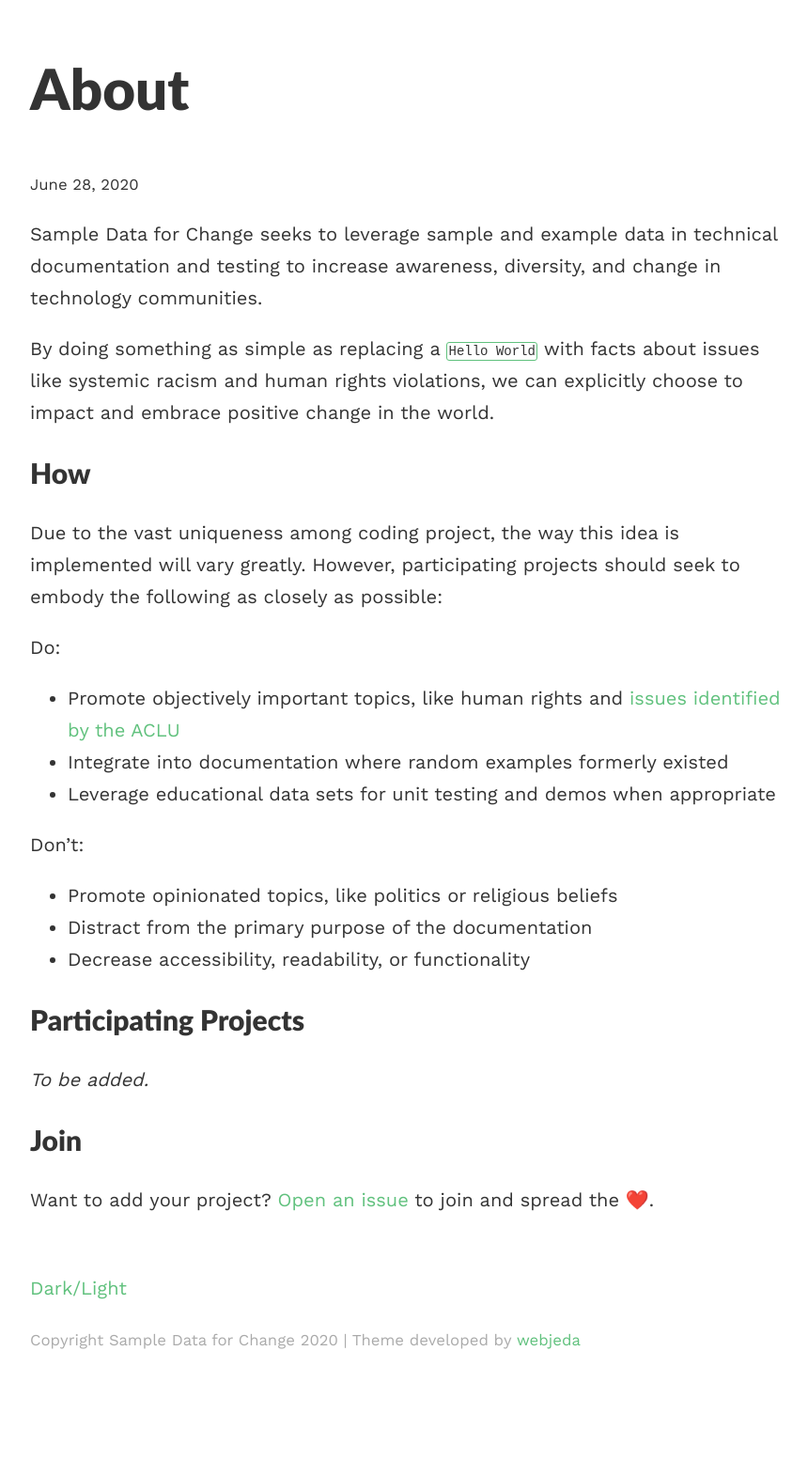
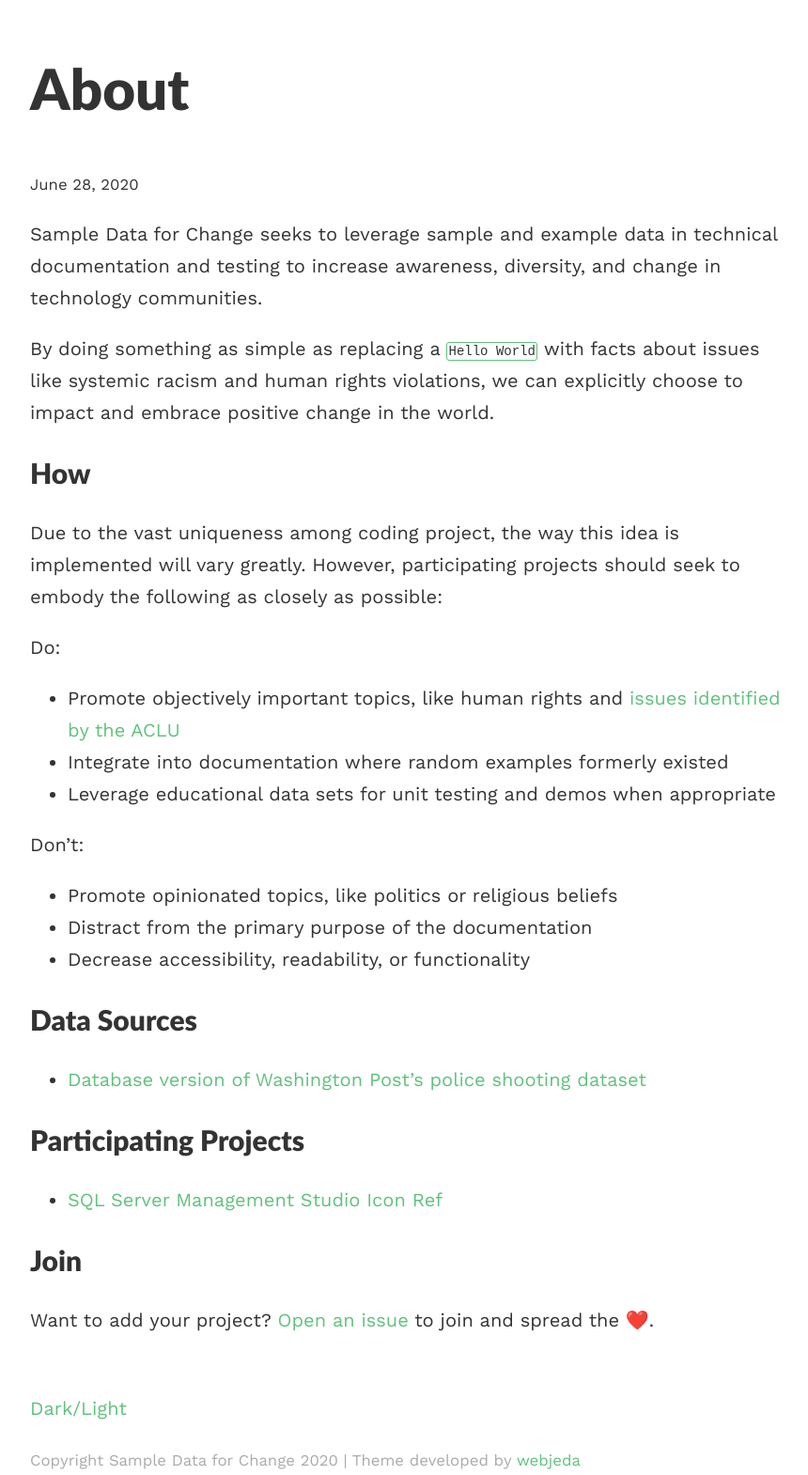
Before and after one commit to SampleDataForChange/SampleDataForChange.github.io, a Jekyll site: the page built from _posts/2020-06-28-Sample-Data-for-Change.md, in a window 1280 px wide. Shown: the whole page at 94% size, without its empty margins (208-1068 px from the left). Built offline with Jekyll 4.4.1, drawn with Linux system fonts in a browser that asks for light colours; emoji names are drawn with the system emoji font; before the commit the page ends 1442 px from its top, so only the background shows below that.

Commit message:
Update 2020-06-28-Sample-Data-for-Change.md

```diff
--- a/_posts/2020-06-28-Sample-Data-for-Change.md
+++ b/_posts/2020-06-28-Sample-Data-for-Change.md
@@ -26,9 +26,13 @@ Don't:
 * Distract from the primary purpose of the documentation
 * Decrease accessibility, readability, or functionality
 
+## Data Sources
+
+* [Database version of Washington Post's police shooting dataset][wapo]
+
 ## Participating Projects
 
-*To be added.*
+* [SQL Server Management Studio Icon Ref][ssms]
 
 ## Join
 
@@ -36,3 +40,5 @@ Want to add your project? [Open an issue][issue] to join and spread the :heart:.
 
 [issue]: https://github.com/SampleDataForChange/SampleDataForChange.github.io/issues
 [aclu]: https://www.aclu.org/
+[wapo]: https://github.com/SampleDataForChange/wapo-data-police-shootings
+[ssms]: https://github.com/LowlyDBA/ssms-icon-ref
```
